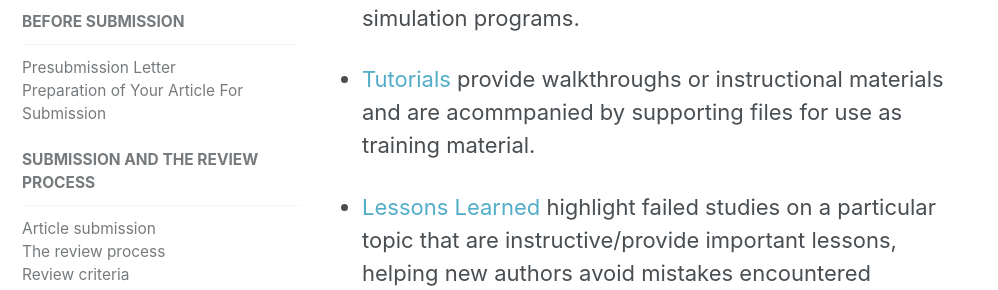
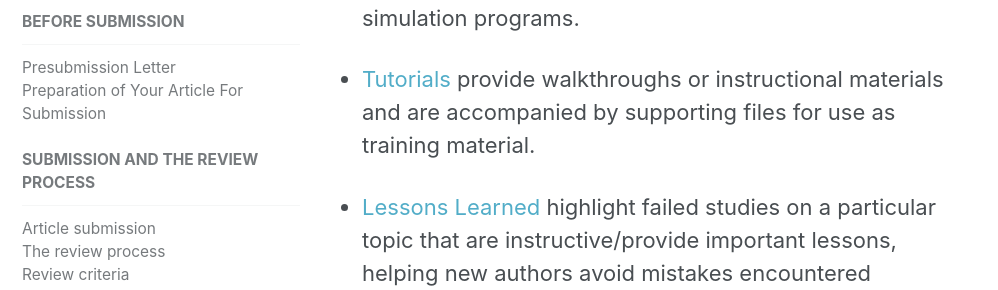
Before and after one commit to livecomsjournal/livecomsjournal.github.io, a Jekyll site: the page built from _author_instructions/01_policies.md, in a window 1280 px wide and 900 px high, scrolled down 1161 px. Shown: the part 194-484 px from the top of the window, without its empty margins (0-998 px from the left). Built offline with Jekyll 4.4.1, drawn with Linux system fonts in a browser that asks for light colours.

Commit message:
Update 01_policies.md
Typo fix.

```diff
--- a/_author_instructions/01_policies.md
+++ b/_author_instructions/01_policies.md
@@ -30,7 +30,7 @@ Click each type of article for more information for submitting an article of tha
 
 - [Comparisons of Molecular Simulation Packages](/authors/compare_simulations/) attempt to perform the same calculation with a range of different simulation programs.
 
-- [Tutorials](/authors/tutorials/) provide walkthroughs or instructional materials and are acommpanied by supporting files for use as training material.
+- [Tutorials](/authors/tutorials/) provide walkthroughs or instructional materials and are accompanied by supporting files for use as training material.
 
 - [Lessons Learned](/authors/lessons_learned/) highlight failed studies on a particular topic that are instructive/provide important lessons, helping new authors avoid mistakes encountered previously by others.
 
```
